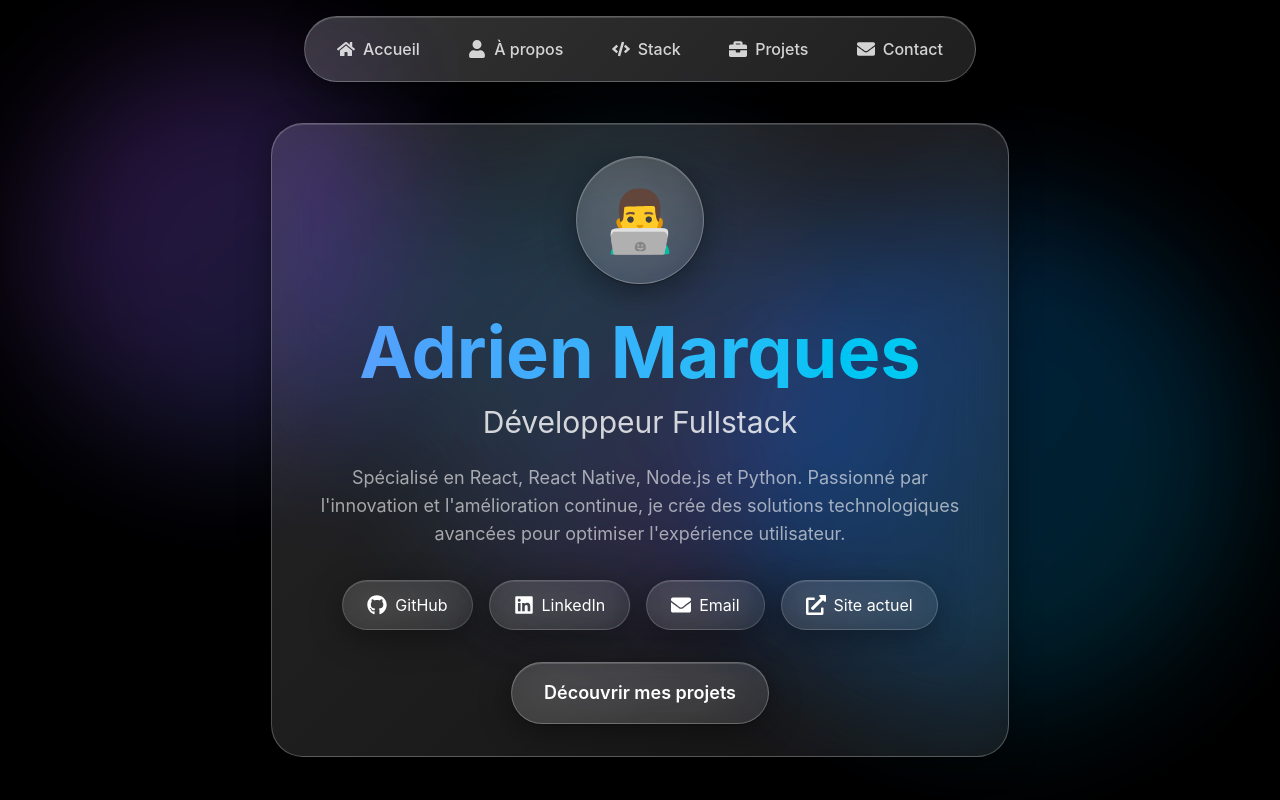
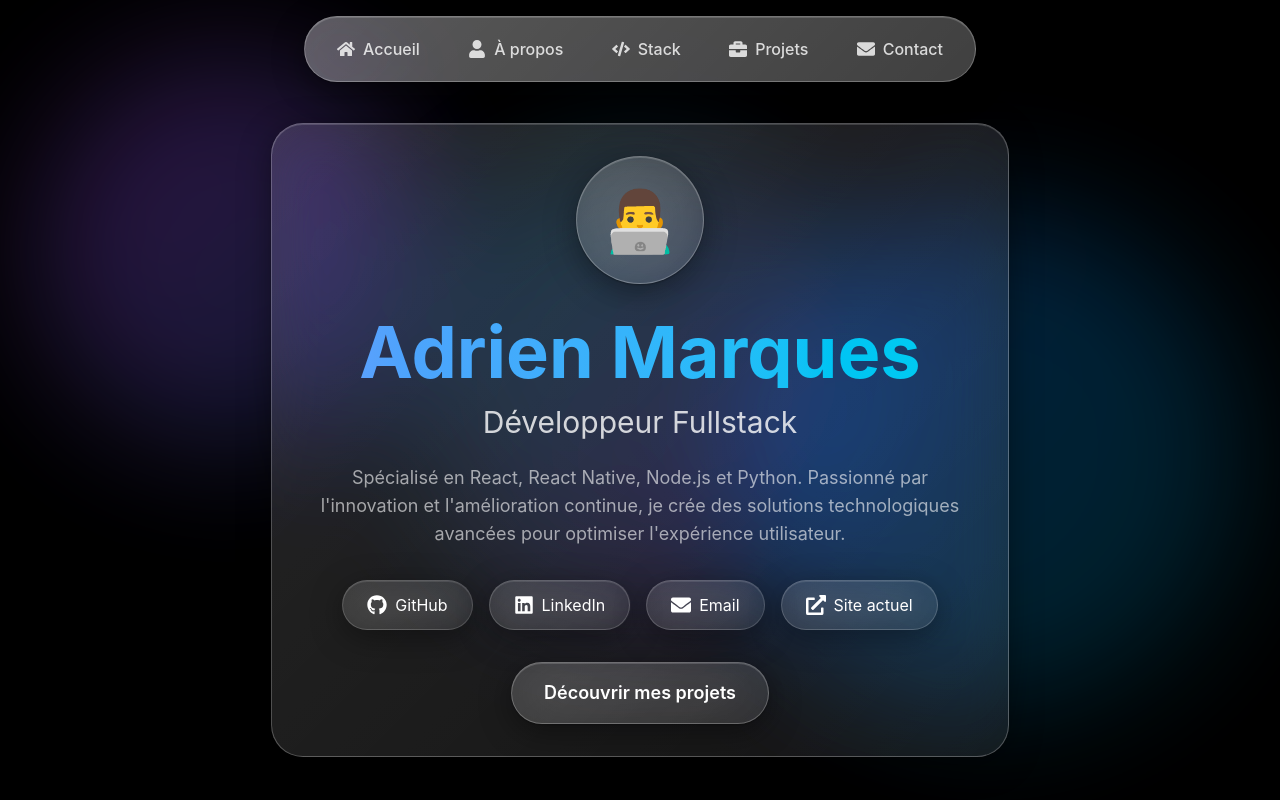
Before and after one commit to marcucus/myPortfolio, a Next.js app: page / in a window 1280 px wide. Shown: the top 800 px of the page. Built offline with nearby package versions, Linux system fonts and the light colour scheme.

Commit message:
Further increase navbar opacity for better readability
Co-authored-by: marcucus <43345482+marcucus@users.noreply.github.com>

```diff
--- a/app/globals.css
+++ b/app/globals.css
@@ -77,8 +77,8 @@ body {
 .navbar-glass {
   background: linear-gradient(
     135deg,
-    rgba(255, 255, 255, 0.2) 0%,
-    rgba(255, 255, 255, 0.12) 100%
+    rgba(255, 255, 255, 0.35) 0%,
+    rgba(255, 255, 255, 0.25) 100%
   );
   backdrop-filter: blur(30px) saturate(180%);
   -webkit-backdrop-filter: blur(30px) saturate(180%);
```
